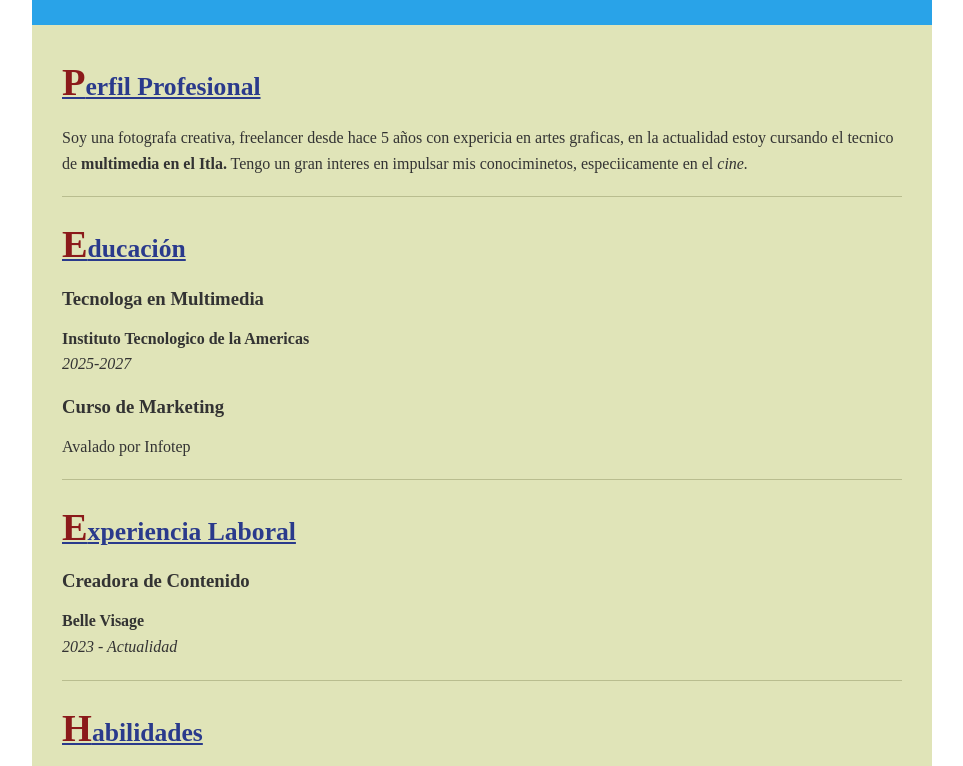
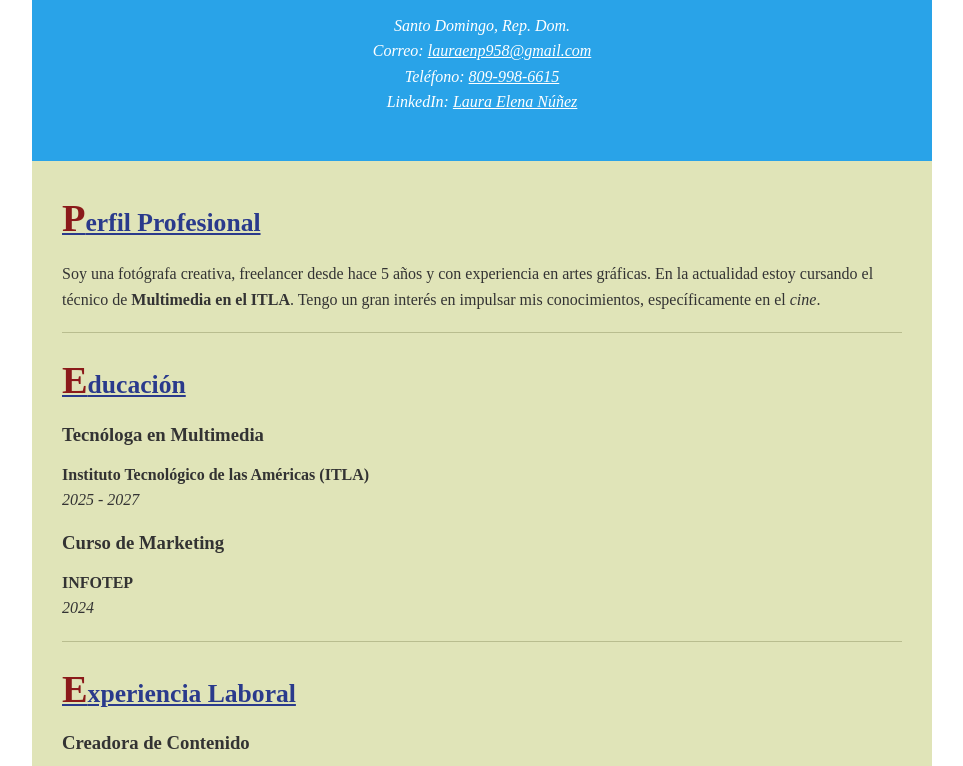
Before and after one commit to laenphotography03/cvlaenphotography, a plain HTML site: page index.html in a window 1280 px wide. Shown: the part 299-1065 px from the top of the page, without its empty margins (158-1121 px from the left). Drawn offline with Linux system fonts and the light colour scheme.

Commit message:
Update index.html

```diff
--- a/index.html
+++ b/index.html
@@ -1,5 +1,5 @@
 <!DOCTYPE html>
-<html lang="en">
+<html lang="es">
 <head>
     <meta charset="UTF-8">
     <meta name="viewport" content="width=device-width, initial-scale=1.0">
@@ -8,38 +8,49 @@
 </head>
 <body>
     <header>
-        <img src="imagen/f1.jpg" alt="Foto de perfil" width="150">
+        <img src="f1.jpg" alt="Foto de perfil de Laura Núñez" width="150">
         <h1>Laura Elena Núñez Pérez</h1>
         <p><strong>Estudiante de Multimedia</strong></p>
-    <p>Santo Domingo, Rep. Dom. <br>
-        Correo:<a href="mailto:lauraenp958@gmail.com">lauraenp958@gmail.com</a><br>
-        Telefono: <a href="tel:8099986615">8099986615</a> <br>
-        lindkedIn: <a href="https://do.linkedin.com/" target="_blank">LinkedIn</a><br>
-    </p>
+        <p>
+            Santo Domingo, Rep. Dom.<br>
+            Correo: <a href="mailto:lauraenp958@gmail.com">lauraenp958@gmail.com</a><br>
+            Teléfono: <a href="tel:8099986615">809-998-6615</a><br>
+            LinkedIn: <a href="https://www.linkedin.com/in/laura-elena-n%C3%BA%C3%B1ez-964749326/" target="_blank">Laura Elena Núñez</a>
+        </p>
     </header>
+
     <hr>
+
     <main>
         <section>
             <h2 id="perfil-profesional">Perfil Profesional</h2>
-
-            <p>Soy una fotografa creativa, freelancer desde hace 5 años con expericia en artes graficas, en la actualidad estoy cursando el tecnico de <strong>multimedia en el Itla.</strong> Tengo un gran interes en impulsar mis conociminetos, especiicamente en el <em>cine.</em></p>
+            <p>
+                Soy una fotógrafa creativa, freelancer desde hace 5 años y con experiencia
+                en artes gráficas. En la actualidad estoy cursando el técnico de
+                <strong>Multimedia en el ITLA</strong>. Tengo un gran interés en impulsar
+                mis conocimientos, específicamente en el <em>cine</em>.
+            </p>
         </section>
 
         <hr>
+
         <section>
             <h2 id="educacion">Educación</h2>
-            <h3> Tecnologa en Multimedia</h3>
-            <p><strong>Instituto Tecnologico de la Americas</strong><br>
-                <em>2025-2027</em>
+
+            <h3>Tecnóloga en Multimedia</h3>
+            <p>
+                <strong>Instituto Tecnológico de las Américas (ITLA)</strong><br>
+                <em>2025 - 2027</em>
             </p>
 
             <h3>Curso de Marketing</h3>
-            <p>Avalado por Infotep</p>
-
-
+            <p>
+                <strong>INFOTEP</strong><br>
+                <em>2024</em>
+            </p>
         </section>
 
-         <hr>
+        <hr>
 
         <section>
             <h2 id="experiencia-laboral">Experiencia Laboral</h2>
```
